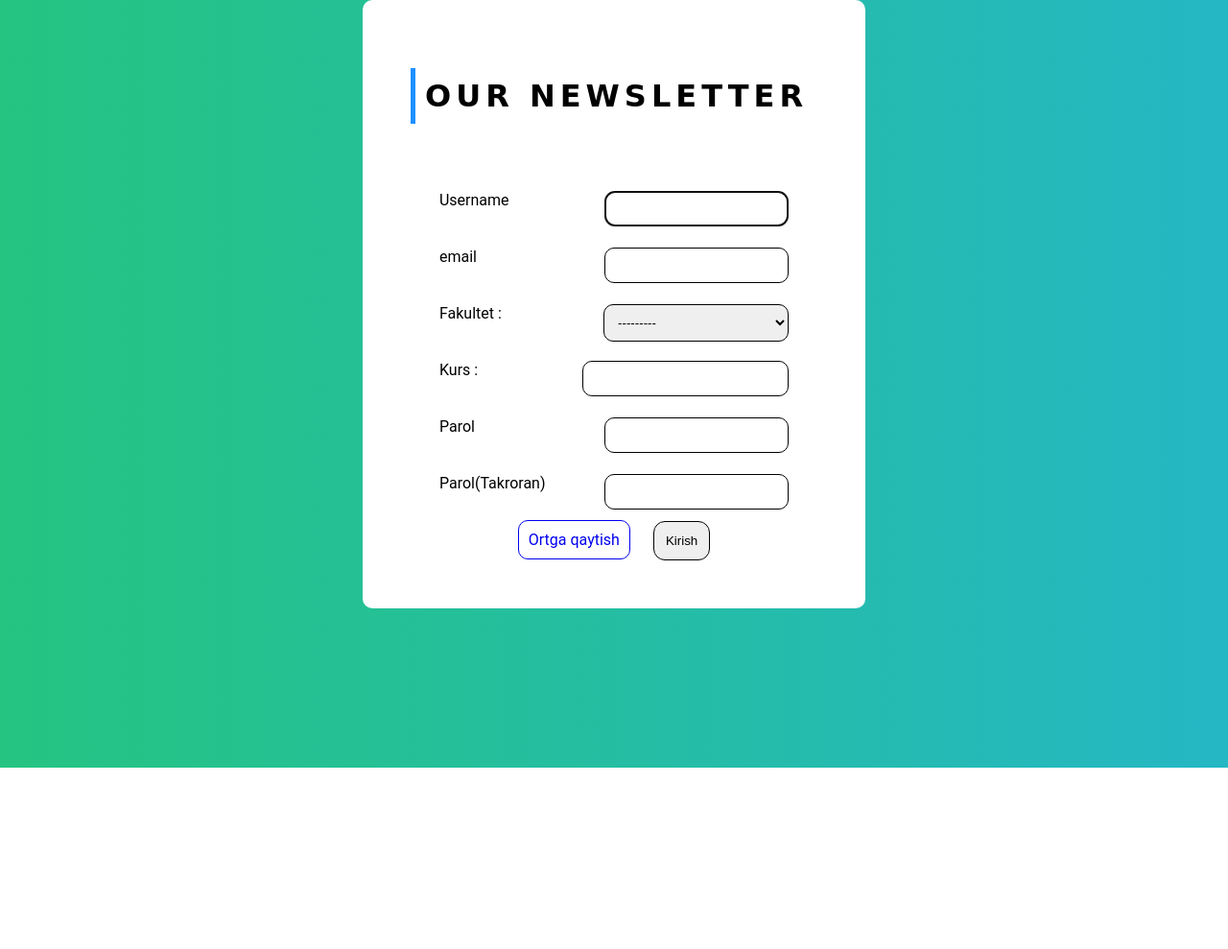
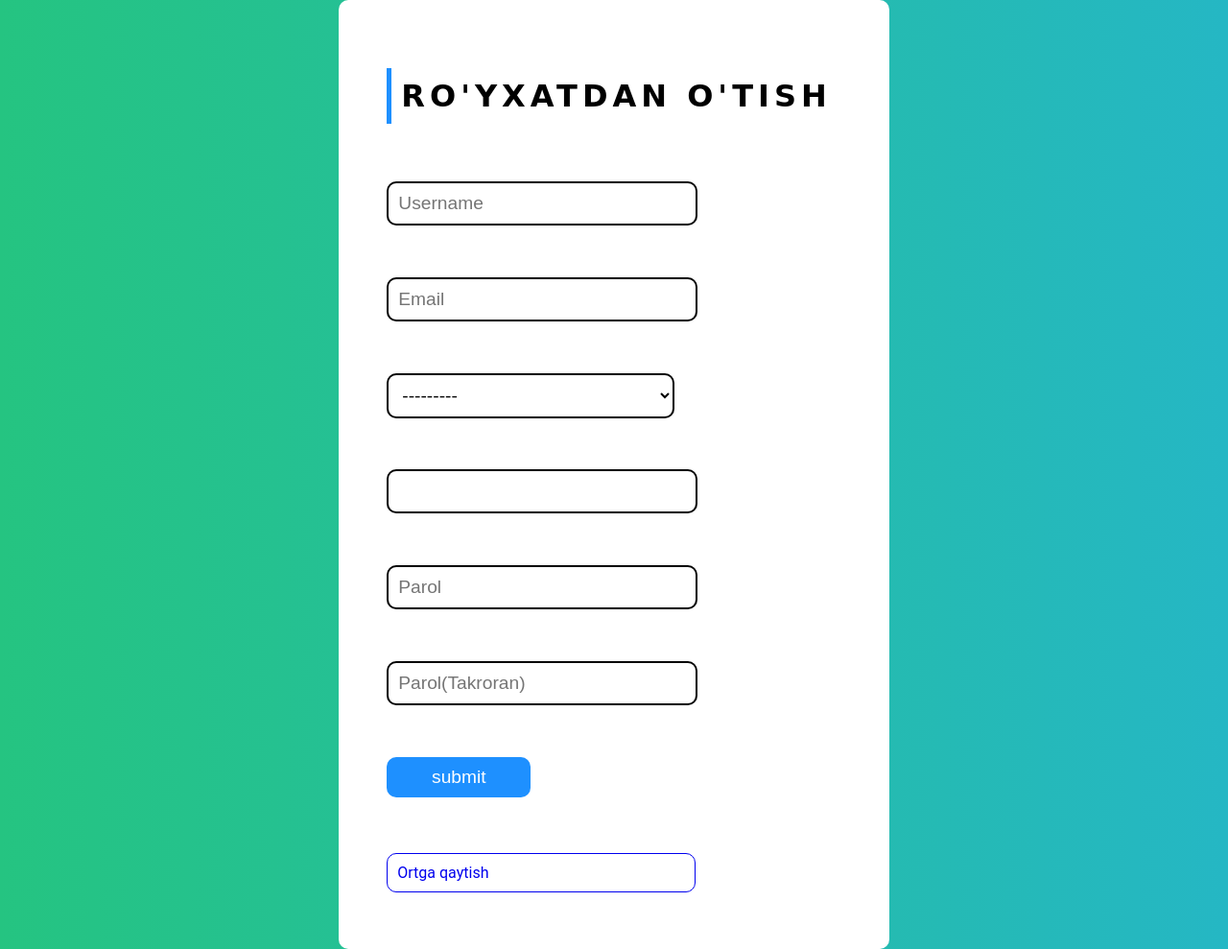
Before and after one commit to Anvar-Aslbek/sinov_ish, a Django app: page /signup/ in a window 1280 px wide. Shown: the whole page at 96% size. Before the commit the page ends 800 px from the top, so only its background shows below. Run offline with Django 4.2, Linux system fonts and the light colour scheme; data that the repository does not hold is empty; some libraries are stand-ins or nearby versions; some web fonts are replaced.

Commit message:
style to'g'irlandi

```diff
--- a/Sinov_ish/views.py
+++ b/Sinov_ish/views.py
@@ -27,7 +27,7 @@
                 f.baho = values
                 f.save()
             print("Ciqdi",keys, values, type(keys), type(values))
-        return redirect('register')
+        return redirect('jadval')
     else:
         form = BahoForm()
     return render(request,'index.html', {'form':form, 'fanlar':fanlar})
--- a/User/templates/register.html
+++ b/User/templates/register.html
@@ -17,37 +17,34 @@
 </head>
 <body>
     <div class="center">
-        <h1>Our Newsletter</h1>
+        <h1>Ro'yxatdan o'tish</h1>
         <form action="" method="post">
             {% csrf_token %}
-            <div class="inputbox1">
-                <label for="username">Username</label>
-                {% render_field form.username type="text" style="padding: 10px;text-decoration: none;border: 1px solid;border-radius: 10px;float:right;width:170px;" name="username" required="required" %}
+            <div class="inputbox">
+                {% render_field form.username type="text" placeholder="Username" required="required" %}
             </div>
-            <div class="inputbox1">
-                <label for="email">email</label>
-                {% render_field form.email type="text" style="padding: 10px;text-decoration: none;border: 1px solid;border-radius: 10px;float:right;width:170px;" name="email" required="required" %}
+            <div class="inputbox">
+                {% render_field form.email type="text" placeholder="Email" %}
             </div>
-            <div class="inputbox1">
-                <label for="fakultet">Fakultet : </label>
-                {% render_field form.fakultet type="text" style="padding: 10px;text-decoration: none;border: 1px solid;border-radius: 10px;float:right;width:193px;" name="fakultet" required="required" %}
+            <div class="inputbox">
+                {% render_field form.fakultet %}
             </div>
-            <div class="inputbox1">
-                <label for="Kurs">Kurs : </label>
-                {% render_field form.kurs type="text" style="padding: 10px;text-decoration: none;border: 1px solid;border-radius: 10px;float:right;width:193px;" name="Kurs" required="required" %}
+            <div class="inputbox">
+                {% render_field form.kurs %}
             </div>
-            <div class="inputbox1">
-                <label for="password">Parol</label>
-                {% render_field form.password1 type="password" style="padding: 10px;text-decoration: none;border: 1px solid;border-radius: 10px;float:right;width:170px;" name="password" required="required" %}
+            <div class="inputbox">
+                {% render_field form.password1 type="password" placeholder="Parol" %}
             </div>
-            <div class="inputbox1">
-              <label for="password1">Parol(Takroran)</label>
-              {% render_field form.password2 type="password" style="padding: 10px;text-decoration: none;border: 1px solid;border-radius: 10px;float:right;width:170px;" name="password1" required="required" %}
+            <div class="inputbox">
+              {% render_field form.password2 type="password" placeholder="Parol(Takroran)" %}
             </div>
-            <div align='CENTER'>
-                <a href="{% url 'login' %}" style="padding: 10px;text-decoration: none;border: 1px solid;border-radius: 10px;">Ortga qaytish</a>
-                <input type="submit" style="padding: 12px;text-decoration: none;border: 1px solid;border-radius: 12px;margin-left: 20px;" value="Kirish">
+            <div class="inputbox">
+                <input type="submit" value="submit">
             </div>
+            <div class="inputbox">
+                <a href="{% url 'login' %}" style="display: block; width: 100%;padding: 10px;text-decoration: none; border: 1px solid;border-radius: 10px;">Ortga qaytish</a>
+            </div>
+
         </form>
       </div>
 </body>
--- a/static/css/style.css
+++ b/static/css/style.css
@@ -37,7 +37,7 @@
   height: 50px;
   margin-bottom: 50px;
 }
-.center .inputbox input {
+.center .inputbox input, .center .inputbox select {
   position: absolute;
   top: 0;
   left: 0;
```
Also changed, not shown: User/templates/login.html (+7 -4 lines).
